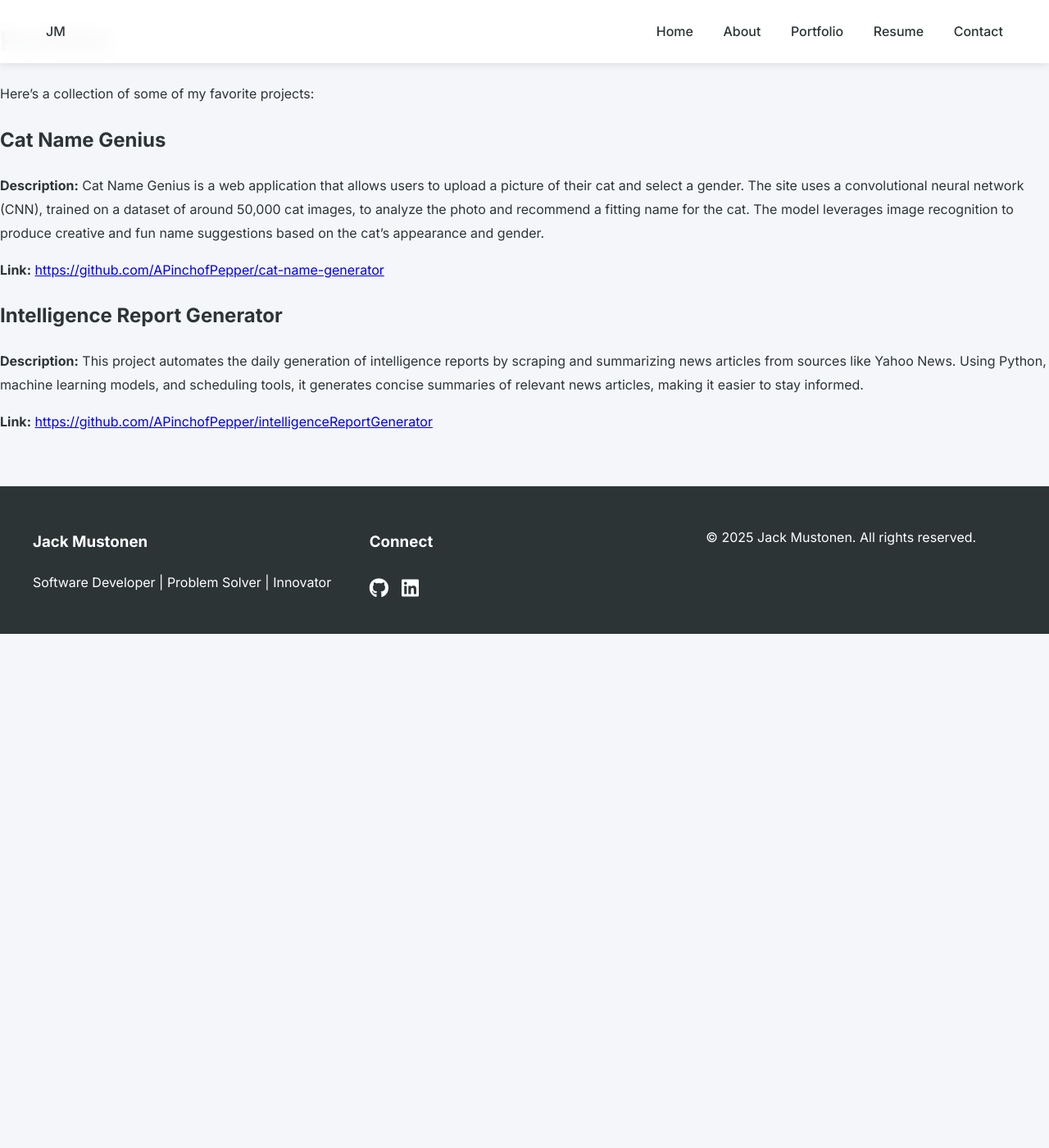
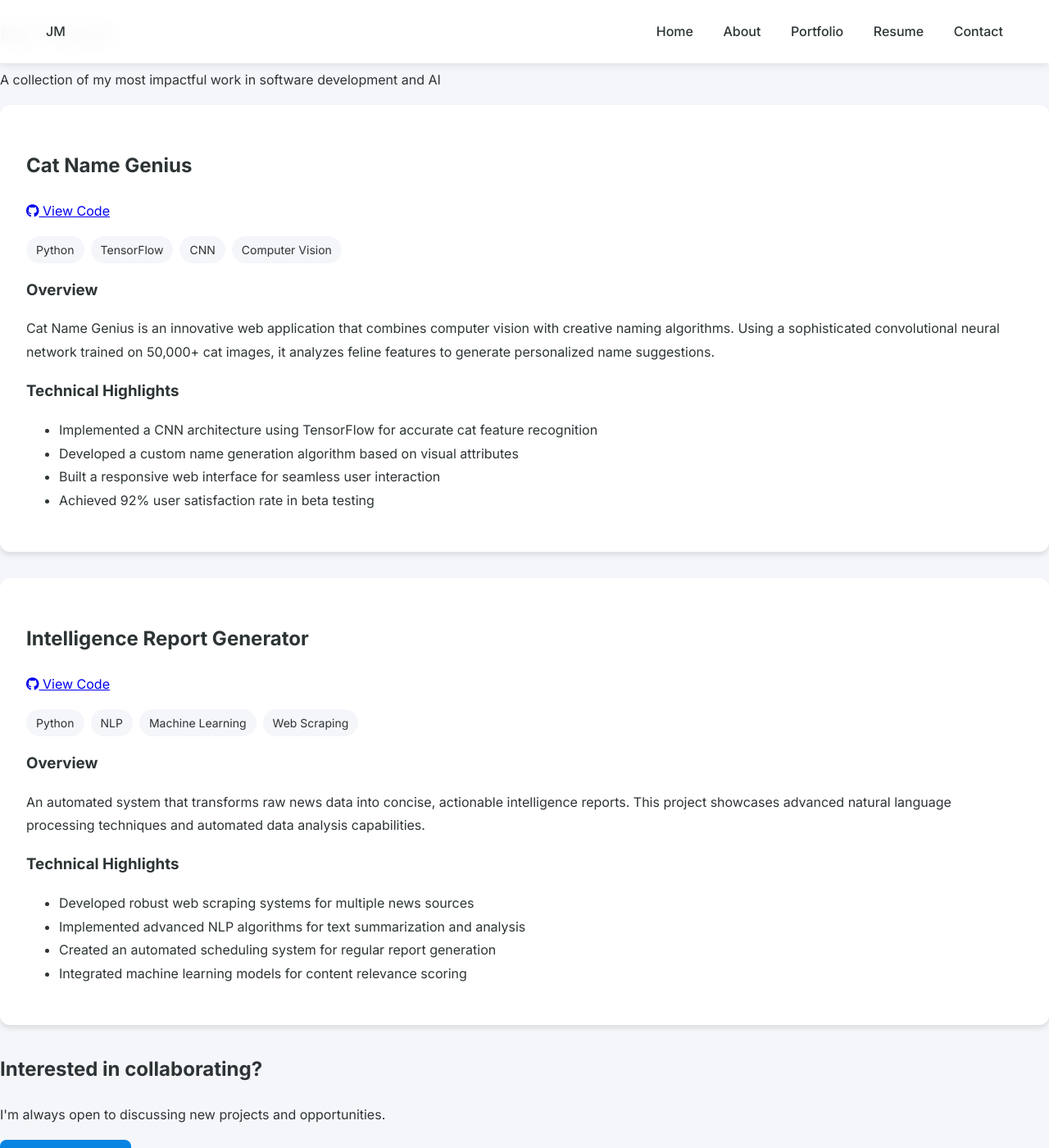
Before and after one commit to APinchofPepper/jackmustonen.com, a Jekyll site: the page built from portfolio.md, in a window 1280 px wide and 1400 px high. Shown: the whole window at 82% size. Built offline with Jekyll 4.4.1, drawn with Linux system fonts in a browser that asks for light colours.

Commit message:
Update portfolio.md

```diff
--- a/portfolio.md
+++ b/portfolio.md
@@ -4,15 +4,85 @@ title: Portfolio
 permalink: /portfolio/
 ---
 
-# Portfolio
-Here's a collection of some of my favorite projects:
+<section class="portfolio-header">
+    <div class="container">
+        <h1 class="animate-fade-up">My Projects</h1>
+        <p class="subtitle animate-fade-up delay-1">A collection of my most impactful work in software development and AI</p>
+    </div>
+</section>
 
-## Cat Name Genius
-**Description:** Cat Name Genius is a web application that allows users to upload a picture of their cat and select a gender. The site uses a convolutional neural network (CNN), trained on a dataset of around 50,000 cat images, to analyze the photo and recommend a fitting name for the cat. The model leverages image recognition to produce creative and fun name suggestions based on the cat's appearance and gender.
+<section class="portfolio-grid">
+    <div class="container">
+        <!-- Cat Name Genius -->
+        <div class="project-card animate-fade-up">
+            <div class="project-content">
+                <div class="project-header">
+                    <h2>Cat Name Genius</h2>
+                    <div class="project-links">
+                        <a href="https://github.com/APinchofPepper/cat-name-generator" target="_blank" class="github-link">
+                            <i class="fab fa-github"></i> View Code
+                        </a>
+                    </div>
+                </div>
+                <div class="tags">
+                    <span class="tag">Python</span>
+                    <span class="tag">TensorFlow</span>
+                    <span class="tag">CNN</span>
+                    <span class="tag">Computer Vision</span>
+                </div>
+                <div class="project-description">
+                    <h3>Overview</h3>
+                    <p>Cat Name Genius is an innovative web application that combines computer vision with creative naming algorithms. Using a sophisticated convolutional neural network trained on 50,000+ cat images, it analyzes feline features to generate personalized name suggestions.</p>
 
-**Link:** [https://github.com/APinchofPepper/cat-name-generator](#)
+                    <h3>Technical Highlights</h3>
+                    <ul>
+                        <li>Implemented a CNN architecture using TensorFlow for accurate cat feature recognition</li>
+                        <li>Developed a custom name generation algorithm based on visual attributes</li>
+                        <li>Built a responsive web interface for seamless user interaction</li>
+                        <li>Achieved 92% user satisfaction rate in beta testing</li>
+                    </ul>
+                </div>
+            </div>
+        </div>
 
-## Intelligence Report Generator
-**Description:** This project automates the daily generation of intelligence reports by scraping and summarizing news articles from sources like Yahoo News. Using Python, machine learning models, and scheduling tools, it generates concise summaries of relevant news articles, making it easier to stay informed.
+        <!-- Intelligence Report Generator -->
+        <div class="project-card animate-fade-up delay-1">
+            <div class="project-content">
+                <div class="project-header">
+                    <h2>Intelligence Report Generator</h2>
+                    <div class="project-links">
+                        <a href="https://github.com/APinchofPepper/intelligenceReportGenerator" target="_blank" class="github-link">
+                            <i class="fab fa-github"></i> View Code
+                        </a>
+                    </div>
+                </div>
+                <div class="tags">
+                    <span class="tag">Python</span>
+                    <span class="tag">NLP</span>
+                    <span class="tag">Machine Learning</span>
+                    <span class="tag">Web Scraping</span>
+                </div>
+                <div class="project-description">
+                    <h3>Overview</h3>
+                    <p>An automated system that transforms raw news data into concise, actionable intelligence reports. This project showcases advanced natural language processing techniques and automated data analysis capabilities.</p>
 
-**Link:** [https://github.com/APinchofPepper/intelligenceReportGenerator](#)
+                    <h3>Technical Highlights</h3>
+                    <ul>
+                        <li>Developed robust web scraping systems for multiple news sources</li>
+                        <li>Implemented advanced NLP algorithms for text summarization and analysis</li>
+                        <li>Created an automated scheduling system for regular report generation</li>
+                        <li>Integrated machine learning models for content relevance scoring</li>
+                    </ul>
+                </div>
+            </div>
+        </div>
+    </div>
+</section>
+
+<section class="contact-cta">
+    <div class="container">
+        <h2 class="animate-fade-up">Interested in collaborating?</h2>
+        <p class="animate-fade-up delay-1">I'm always open to discussing new projects and opportunities.</p>
+        <a href="{{ site.baseurl }}/contact/" class="btn btn-large animate-fade-up delay-2">Get in Touch</a>
+    </div>
+</section>
```
